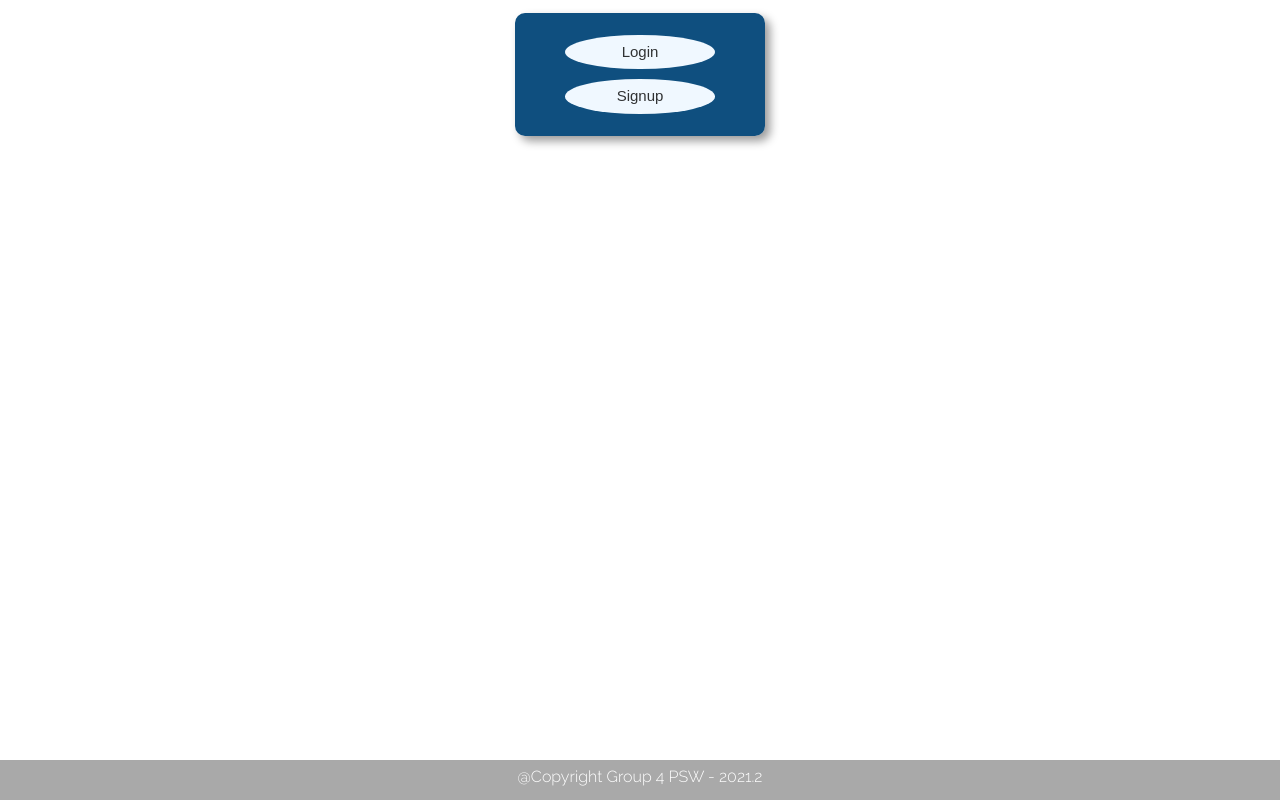
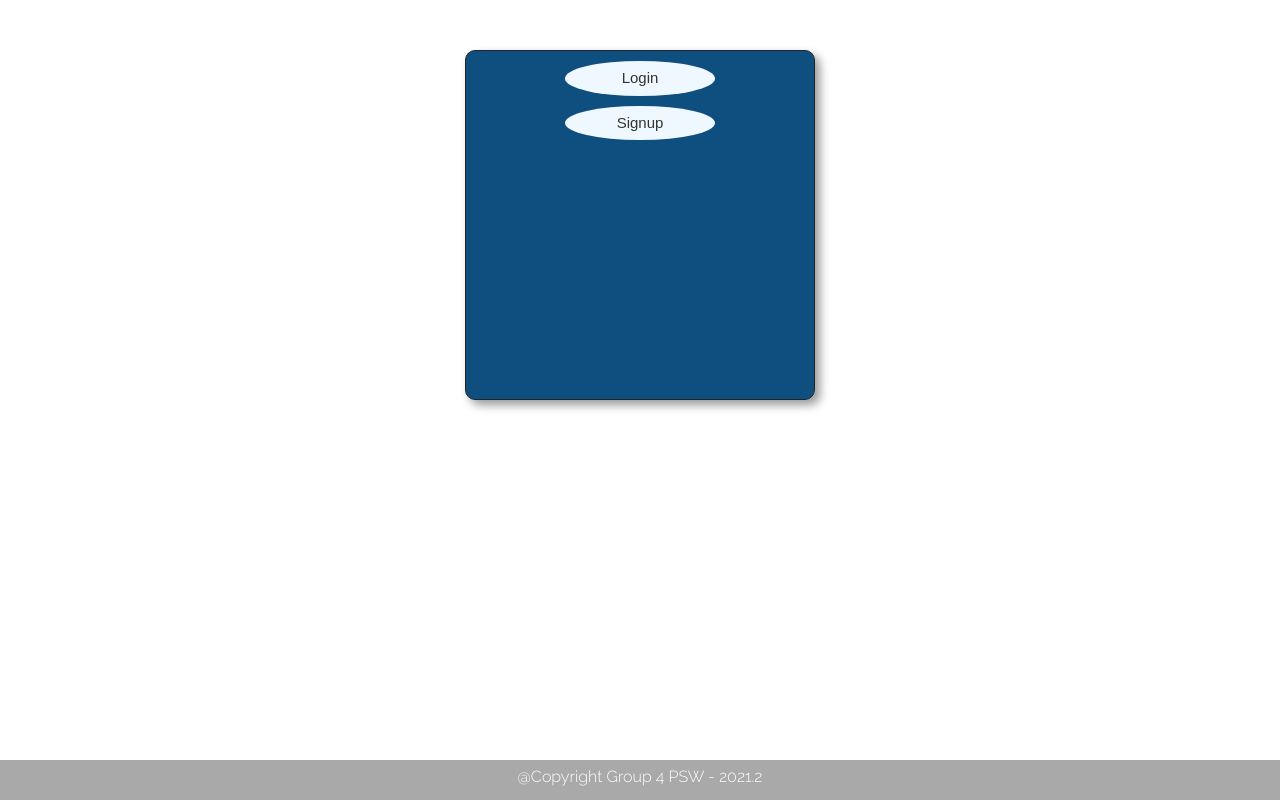
Before and after one commit to dsm-cefet-rj/trabalhointegrado2021-2-2021-2-grupo-4, a React (Create React App) app in the folder frontend/: page / in a window 1280 px wide. Built offline with nearby package versions, Linux system fonts and the light colour scheme.

Commit message:
feat: styled homeScreen

```diff
--- a/frontend/src/components/HomeScreen/index.js
+++ b/frontend/src/components/HomeScreen/index.js
@@ -4,12 +4,14 @@ import "./styled.scss";
 
 const SignupForm = (props) => {
   return(
-    <div className='container' id='signupPanel'>
-      <div className="link_button align-middle">
-        <Link to='/login'> Login </Link>
-      </div>
-      <div className="link_button align-middle">
-        <Link to='/signup'> Signup </Link>
+    <div className='container d-flex justify-content-center' >
+      <div className='border border-dark align-items-center' id='homePanel'>
+        <div className="link_button">
+          <Link to='/login'> Login </Link>
+        </div>
+        <div className="link_button">
+          <Link to='/signup'> Signup </Link>
+        </div>
       </div>
     </div>
   );
--- a/frontend/src/components/HomeScreen/styled.scss
+++ b/frontend/src/components/HomeScreen/styled.scss
@@ -3,12 +3,12 @@
     padding: 0;
 }
 
-#signupPanel {
+#homePanel {
+    margin-top: 50px;
     background-color: #004478f0;
+    width: 350px;
+    height: 350px;
     border-radius: 10px;
-    padding: 12px;
-    width: 250px;
-    margin-top: 1%;
     box-shadow: 5px 5px 10px rgba(0, 0, 0, 0.4);
     text-align: center;
 }
@@ -17,7 +17,7 @@
     margin: 10px auto;
     padding: 6px;
     width: 150px;
-    text-align: center;
+
     background-color: aliceblue;
     border-radius: 80%;
 }
@@ -55,3 +55,9 @@ button {
 h2 {
     color: white;
 }
+
+.containerLogin {
+    position: relative;
+    display: flex;
+    align-items: center;
+}
```
